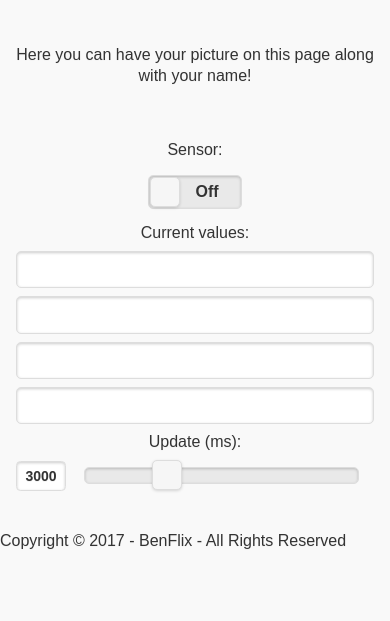
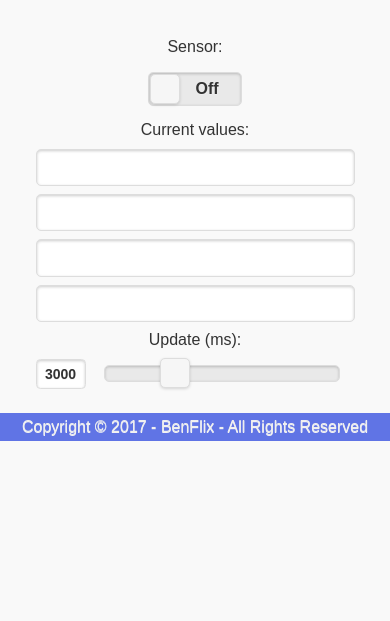
Before and after one commit to FollettBen/Mobile, a plain HTML site: page index.html in a window 390 px wide. Shown: the part 223-844 px from the top of the page. Drawn offline with Linux system fonts and the light colour scheme; some packages are replaced by stand-ins of ours.

Commit message:
Added style back in.

```diff
--- a/config.xml
+++ b/config.xml
@@ -7,15 +7,12 @@
 
     <!-- versionCode is optional and Android only -->
 
-    <name>Sensor Demo</name>
+    <name>Mobile App</name>
 
     <description>
         A sensor demonstration application
     </description>
 
-    <author href="http://www.worcester.ac.uk/discover/chris-bowers.html" email="c.bowers@worc.ac.uk">
-        Chris P. Bowers
-    </author>
 
 	<!-- <gap:plugin name="org.apache.cordova.device-motion" /> -->
 	<plugin name="cordova-plugin-device-motion" spec="~1.2.4" />
--- a/index.html
+++ b/index.html
@@ -2,7 +2,7 @@
 <html>
 <head>
 <title>FrontPage</title>
-
+<link rel="stylesheet" type="text/css" href="stylesheet.css">
 <link href="jquery-mobile/jquery.mobile-1.4.5.min.css" rel="stylesheet" type="text/css">
 <script src="jquery-mobile/jquery-1.11.1.min.js" type="text/javascript"></script>
 <script src="jquery-mobile/jquery.mobile-1.4.5.min.js" type="text/javascript"></script>
```
